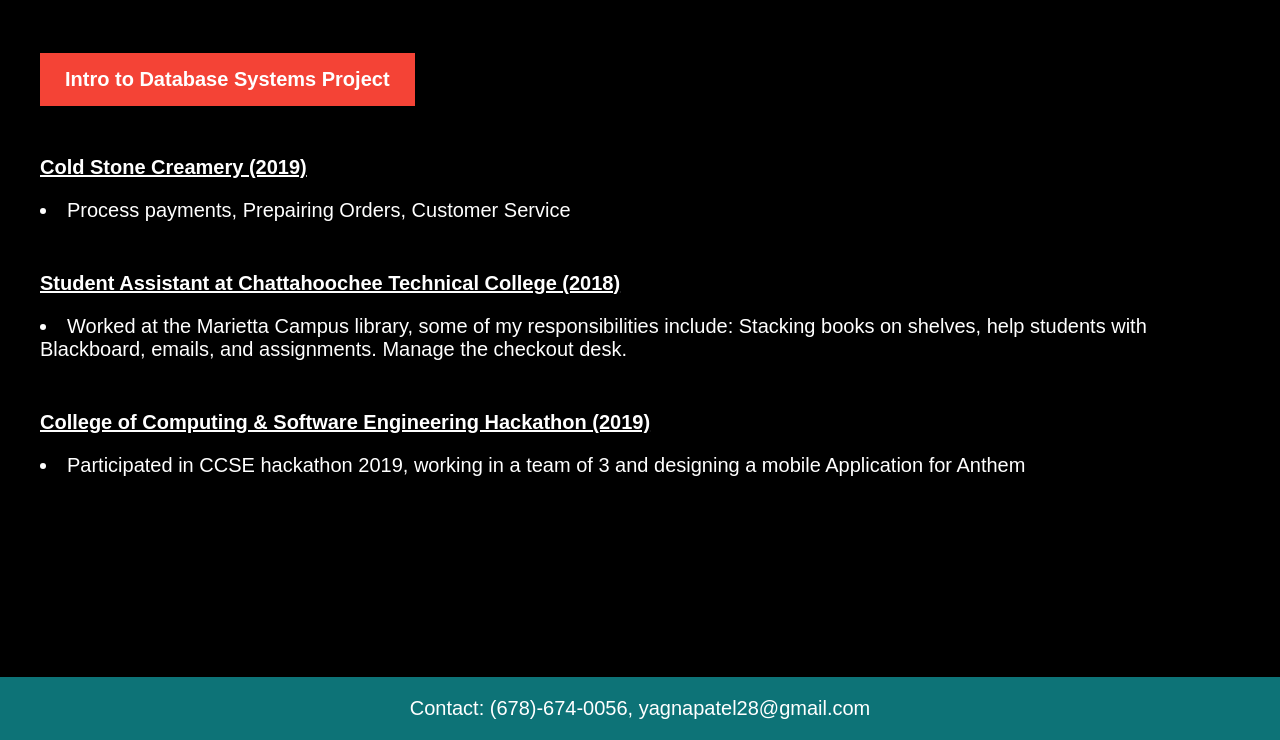
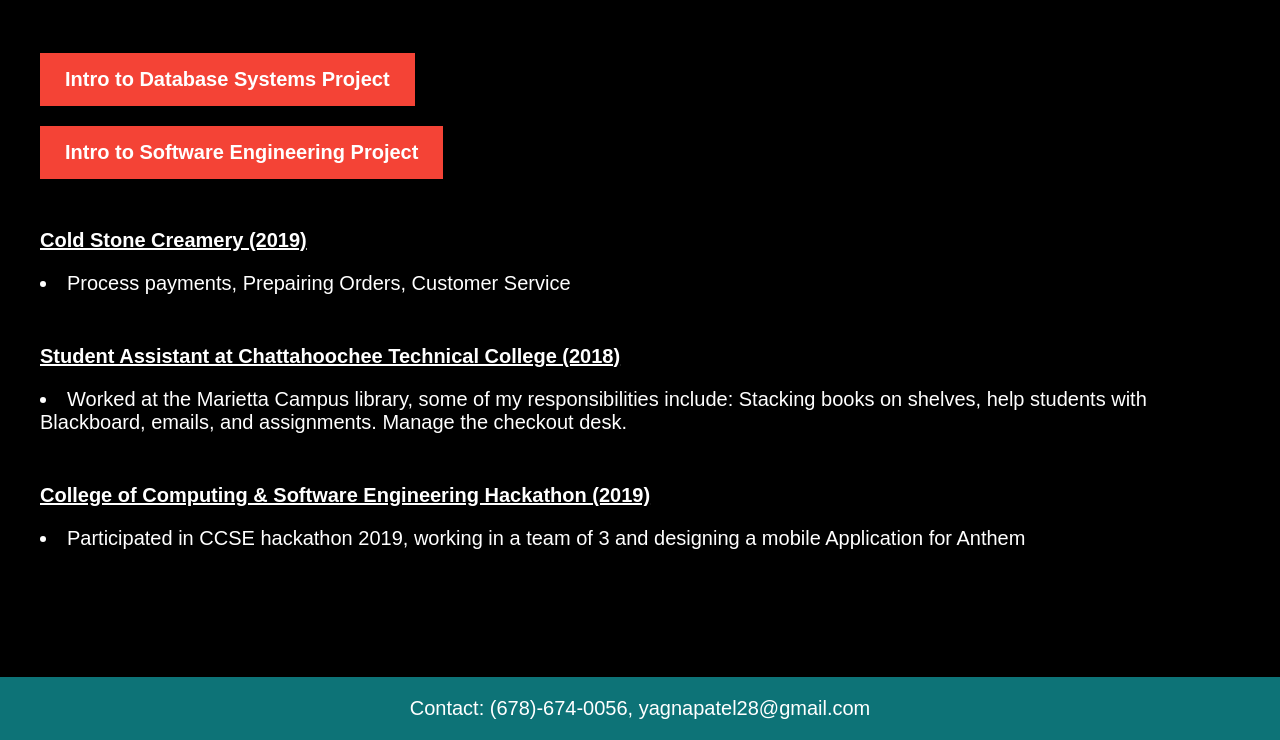
Before and after one commit to YagnaPatel08/YagnaPatel08, a plain HTML site: page index.html in a window 1280 px wide. Both pictures are taken after a click on the button "Experience". Shown: the part 60-800 px from the top of the page. Drawn offline with Linux system fonts and the light colour scheme.

Commit message:
SE project

```diff
--- a/index.html
+++ b/index.html
@@ -39,6 +39,7 @@ a:hover, a:active {
   <div id="Experience" class="tabcontent" style="display:none">
   <p class="ex1"></p>
   <b><u><p><a href="https://github.com/YagnaPatel08/Databse-Systems">Intro to Database Systems Project</a></p></u></b>
+  <b><u><p><a href="https://github.com/YagnaPatel08/pizzaui">Intro to Software Engineering Project</a></p></u></b>
    <b><u> <p class="ex1"> Cold Stone Creamery (2019)</p></u></b>
     <li> Process payments, Prepairing Orders, Customer Service</li>
     <p class="ex1"></p>
```
